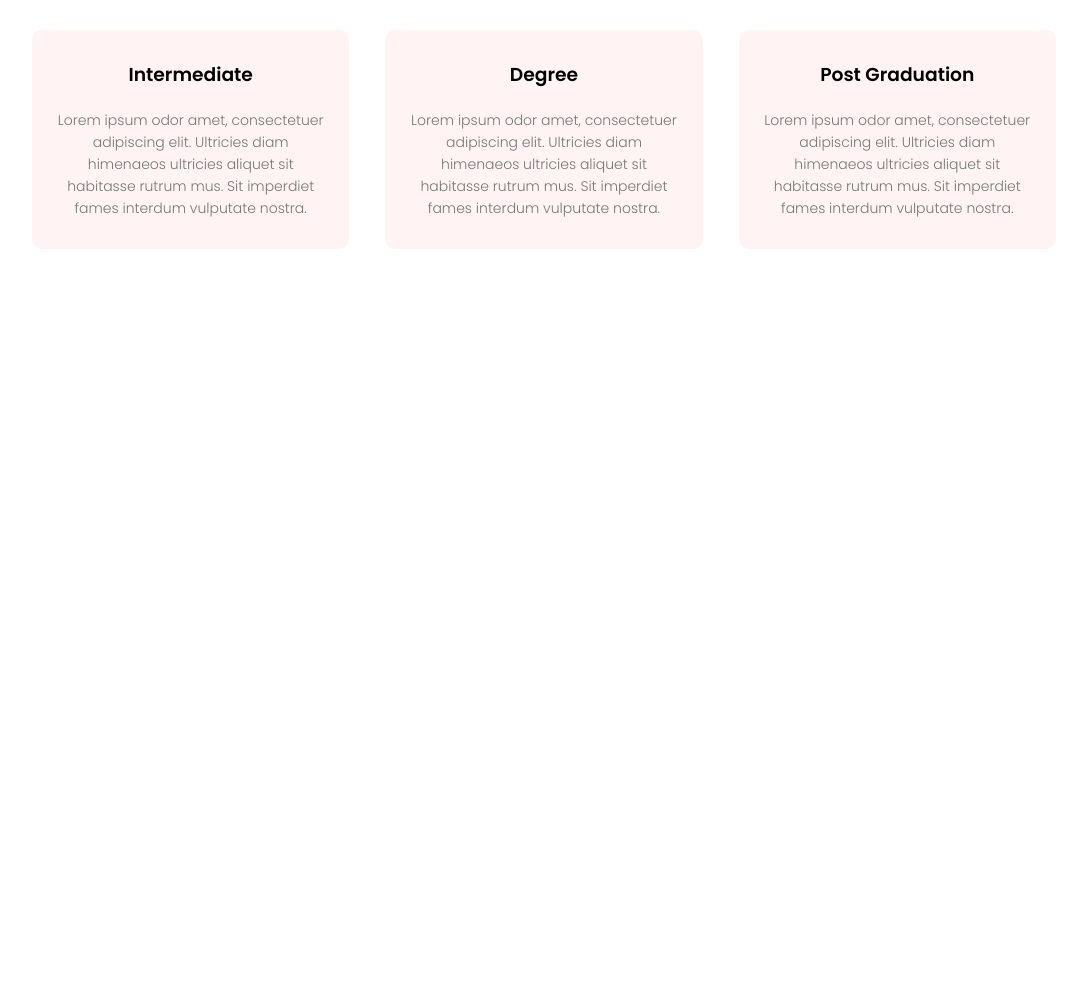
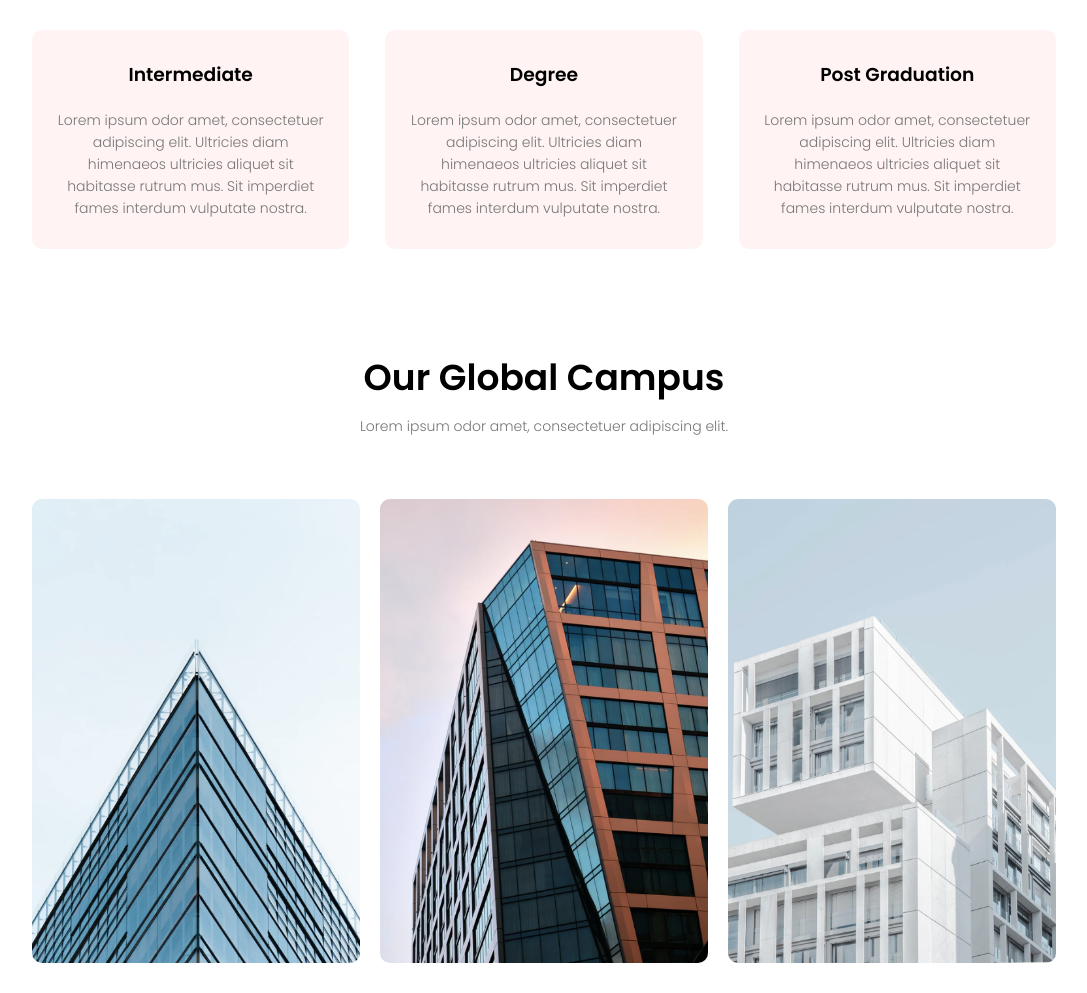
Before and after one commit to BehnamSeydAbadi/Edufold, a plain HTML site: page index.html in a window 1280 px wide. Shown: the part 1018-2011 px from the top of the page, without its empty margins (96-1183 px from the left). Before the commit the page ends 1318 px from the top, so only its background shows below. Drawn offline with Linux system fonts and the light colour scheme.

Commit message:
Implement campus section with its style

```diff
--- a/index.html
+++ b/index.html
@@ -14,6 +14,7 @@
 </head>
 
 <body>
+    <!-- Header - Begin -->
     <section class="header">
         <nav>
             <a href="index.html"><img src="images/logo.png" alt="logo"></a>
@@ -40,7 +41,9 @@
         </div>
     </section>
 
-    <!--Course-->
+    <!-- Header - End -->
+
+    <!-- Course - Begin -->
     <section class="course">
         <h1>Courses We Offer</h1>
         <p>Lorem ipsum odor amet, consectetuer adipiscing elit.</p>
@@ -63,9 +66,38 @@
             </div>
         </div>
     </section>
+    <!-- Course - End -->
+
+    <!-- Campus - Begin -->
+    <section class="campus">
+        <h1>Our Global Campus</h1>
+        <p>Lorem ipsum odor amet, consectetuer adipiscing elit.</p>
+
+        <div class="row">
+            <div class="campus-col">
+                <img src="images/london.png" alt="london campus">
+                <div class="layer">
+                    <h3>LONDON</h3>
+                </div>
+            </div>
+            <div class="campus-col">
+                <img src="images/newyork.png" alt="london campus">
+                <div class="layer">
+                    <h3>NEW YORK</h3>
+                </div>
+            </div>
+            <div class="campus-col">
+                <img src="images/washington.png" alt="london campus">
+                <div class="layer">
+                    <h3>WASHINGTON</h3>
+                </div>
+            </div>
+        </div>
+    </section>
+    <!-- Campus - End -->
 
 
-    <!-- Toggle menu logic - Begin-->
+    <!-- Toggle menu logic - Begin -->
     <script>
         var navLinks = document.getElementById("navLinks");
 
@@ -77,7 +109,7 @@
             navLinks.style.right = "-200px";
         }
     </script>
-    <!-- Toggle menu logic - End-->
+    <!-- Toggle menu logic - End -->
 
 </body>
 
--- a/style.css
+++ b/style.css
@@ -15,6 +15,8 @@
 :root {
    --red-color: #f44336;
 }
+
+/*------ Header - Begin ------*/
 
 .header {
    /* Sets the minimum height of the header to 100% of the viewport height */
@@ -270,7 +272,10 @@ nav .fa-solid {
    }
 }
 
-/*------Course - Begin------*/
+/*------ Header - End ------*/
+
+
+/*------ Course - Begin ------*/
 
 /* The .course class styles the main container for the course section. It sets the width to 80% of the parent element, centers it with auto margins, aligns text to the center, and adds 100 pixels of padding at the top. */
 .course {
@@ -374,4 +379,123 @@ h3 {
    }
 }
 
-/*------Course - End------*/
+/*------ Course - End ------*/
+
+
+/*------ Campus - Begin ------*/
+
+/* The .campus class styles the main container for the campus section. It sets the width to 80% of the parent element, centers it with auto margins, aligns text to the center, and adds a top margin of 50 pixels. */
+.campus {
+   /* Sets the width of the campus container to 80% of its parent */
+   width: 80%;
+
+   /* Centers the campus container horizontally */
+   margin: auto;
+
+   /* Aligns text to the center */
+   text-align: center;
+
+   /* Adds a top margin of 50 pixels */
+   margin-top: 50px;
+}
+
+/* The .campus-col class styles individual campus columns. It sets a base width of 32%, rounds the corners, adds a bottom margin, and positions the element relative to allow absolute positioning of child elements. */
+.campus-col {
+   /* Sets the base width of each campus column to 32% */
+   flex-basis: 32%;
+
+   /* Rounds the corners of the campus column */
+   border-radius: 10px;
+
+   /* Adds a bottom margin of 30 pixels to separate columns */
+   margin-bottom: 30px;
+
+   /* Sets the position to relative for absolute positioning of child elements */
+   position: relative;
+
+   /* Hides any overflow content that exceeds the bounds of the column */
+   overflow: hidden;
+}
+
+/* The .campus-col img selector styles images within campus columns. It sets the width to 100% and ensures the image is displayed as a block element. */
+.campus-col img {
+   /* Sets the image width to 100% of its parent column */
+   width: 100%;
+
+   /* Ensures the image is displayed as a block element, removing any inline spacing */
+   display: block;
+}
+
+/* The .layer class styles an overlay layer that will be positioned over the campus column. It sets the background to transparent, takes up the full height and width, and positions it absolutely within the column. */
+.layer {
+   /* Sets the background to transparent initially */
+   background: transparent;
+
+   /* Sets the height to 100% of the parent column */
+   height: 100%;
+
+   /* Sets the width to 100% of the parent column */
+   width: 100%;
+
+   /* Positions the layer absolutely within the campus column */
+   position: absolute;
+
+   /* Aligns the layer to the top of the column */
+   top: 0;
+
+   /* Aligns the layer to the left of the column */
+   left: 0;
+
+   /* Adds a transition effect for changes in properties over 0.5 seconds */
+   transition: 0.5s;
+}
+
+/* The .layer:hover selector changes the background color of the layer when hovered over, providing a visual effect. */
+.layer:hover {
+   /* Sets a semi-transparent red background on hover */
+   background: rgba(226, 0, 0, 0.7);
+}
+
+/* The .layer h3 selector styles the heading within the overlay layer. It sets the width to 100%, font weight to 500, text color to white, font size to 26 pixels, and positions it at the bottom center of the layer. */
+.layer h3 {
+   /* Sets the width of the heading to 100% of the layer */
+   width: 100%;
+
+   /* Sets the font weight to medium */
+   font-weight: 500;
+
+   /* Sets the text color to white */
+   color: #fff;
+
+   /* Sets the font size to 26 pixels */
+   font-size: 26px;
+
+   /* Positions the heading at the bottom of the layer */
+   bottom: 0;
+
+   /* Centers the heading horizontally */
+   left: 50%;
+
+   /* Offsets the heading to the left by 50% of its width for perfect centering */
+   transform: translateX(-50%);
+
+   /* Positions the heading absolutely within the layer */
+   position: absolute;
+
+   /* Sets the initial opacity to 0 (invisible) */
+   opacity: 0;
+
+   /* Adds a transition effect for changes in properties over 0.5 seconds */
+   transition: 0.5s;
+}
+
+/* The .layer:hover h3 selector makes the heading visible and moves it up slightly when the layer is hovered over. */
+.layer:hover h3 {
+   /* Moves the heading up slightly from the bottom */
+   bottom: 49%;
+
+   /* Sets the opacity to 1 (fully visible) */
+   opacity: 1;
+}
+
+/*------ Campus - End ------*/
```
